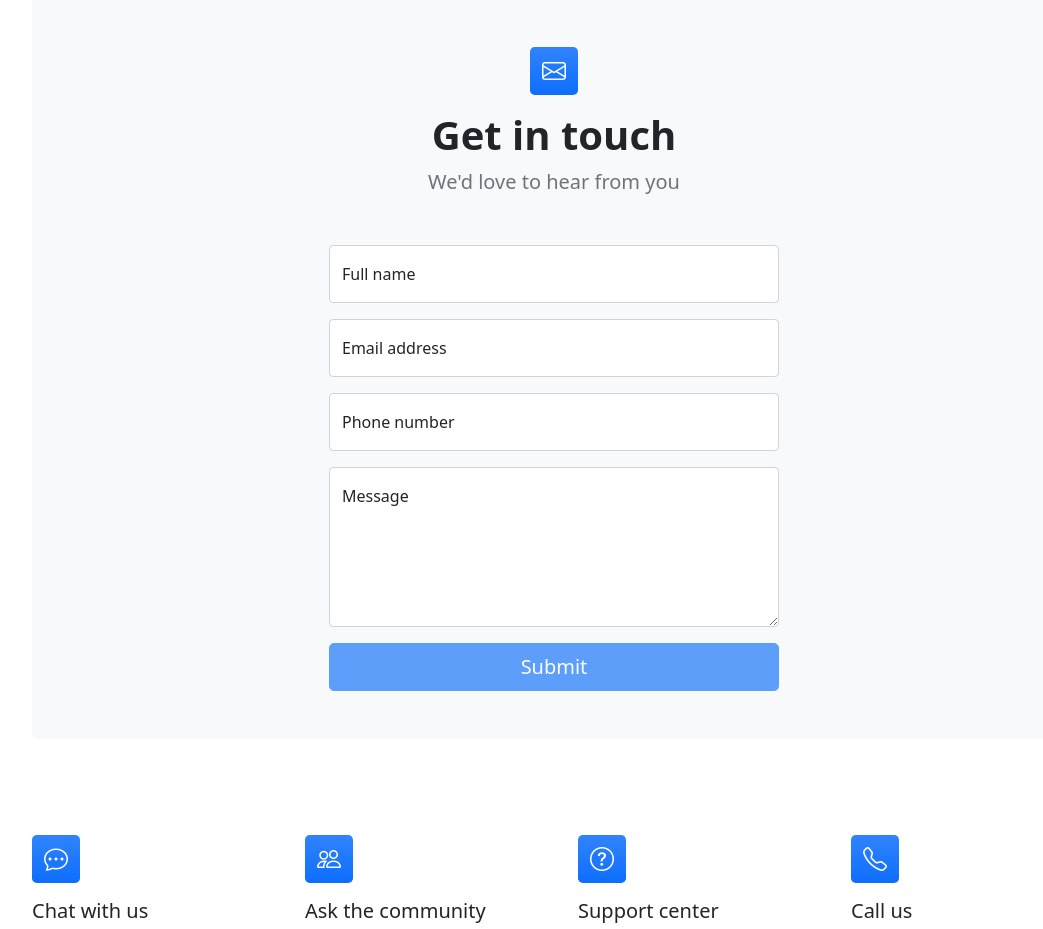
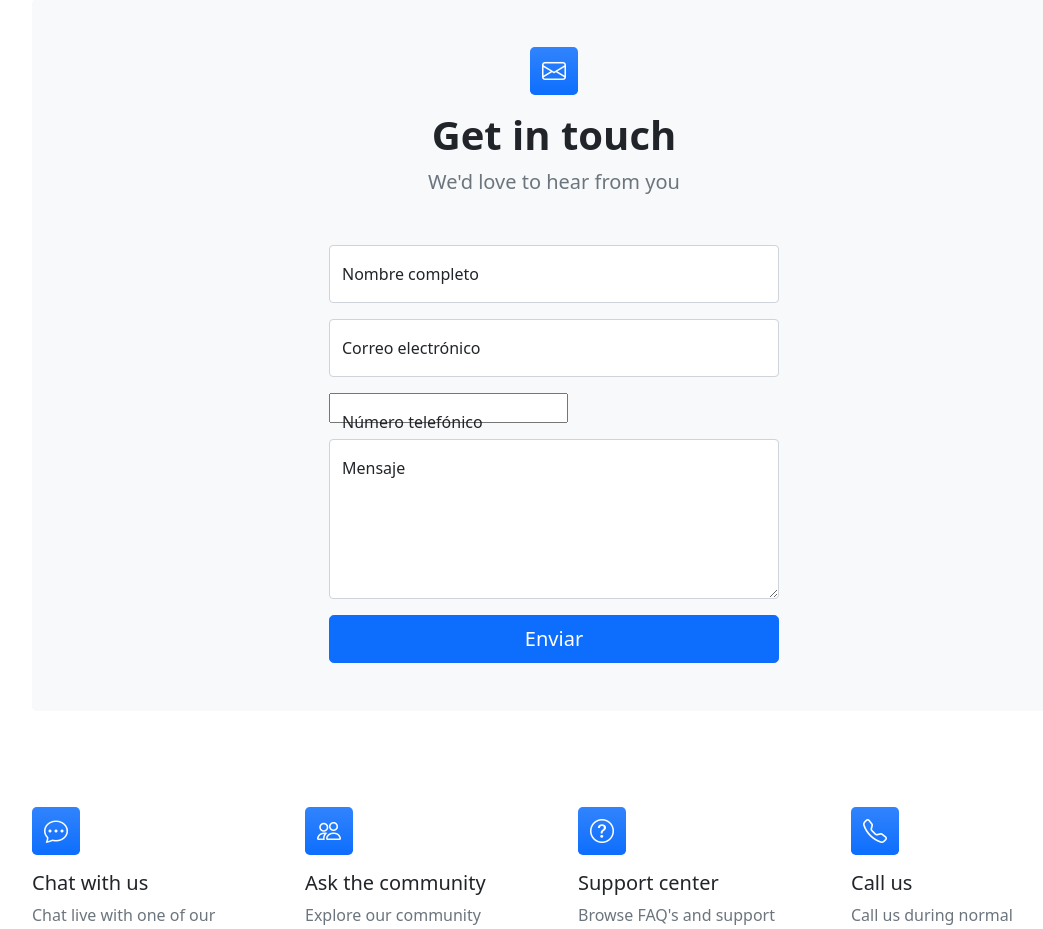
Before and after one commit to Jairgo/Libreria, a Django app: page /contact/ in a window 1280 px wide. Shown: the part 105-1034 px from the top of the page, without its empty margins (86-1129 px from the left). Run offline with Django 3.2, Linux system fonts and the light colour scheme; some libraries are stand-ins or nearby versions.

Commit message:
Contacto funcionando

```diff
--- a/contact/forms.py
+++ b/contact/forms.py
@@ -1,7 +1,8 @@
 from django import forms
+from phonenumber_field.formfields import PhoneNumberField
 
 class ContactForm(forms.Form):
-    name = forms.CharField(label="Nombre", required=True, widget = forms.TextInput(attrs={'class':'form-control', 'placeholder':'Escribe tu nombre'}), min_length=3, max_length = 100)
-    email = forms.EmailField(label="Email", required=True,
-        widget=forms.EmailInput(attrs={'class':'form-control', 'placeholder':'Escribe tu mail'}), min_length=3, max_length = 100)
-    content = forms.CharField(label="Contenido", required=True, widget=forms.Textarea(attrs={'class':'form-control', 'rows': '4', 'placeholder':'Escribre tu mensaje'}), min_length=3, max_length = 100)
+    name = forms.CharField(label="Nombre", required=True, widget = forms.TextInput(attrs={'class':'form-control','id':'name' ,'placeholder':'Ingresa tu nombre...'}), min_length=3, max_length = 100)
+    email = forms.EmailField(label="Email", required=True, widget = forms.EmailInput(attrs={'class':'form-control','id':'email','placeholder':'Escribe tu correo...'}), min_length=3, max_length = 100)
+    phone = PhoneNumberField(label="Phone", required=True, widget = forms.NumberInput(attrs={'class':'form-control','id':'phone','type':'number','placeholder':'(951) 456-7890'}), min_length=3, max_length = 15)
+    content = forms.CharField(label="Contenido", required=True, widget = forms.Textarea(attrs={'class':'form-control', 'rows': '5', 'id':'message','style':'height: 10rem','placeholder':'Escribre tu mensaje'}), min_length=3, max_length = 100)
--- a/contact/templates/contact/contact.html
+++ b/contact/templates/contact/contact.html
@@ -19,32 +19,38 @@
                     <!-- This form is pre-integrated with SB Forms.-->
                     <!-- To make this form functional, sign up at-->
                     <!-- https://startbootstrap.com/solution/contact-forms-->
-                    <!-- to get an API token!-->
-                    <form id="contactForm" data-sb-form-api-token="API_TOKEN">
+                    <!-- to get an API token! -->
+                    <!-- data-sb-form-api-token="API_TOKEN" -->
+                    {% if 'ok' in request.GET %}
+                        <p><b>Mensaje enviado correctamente</b></p>
+                    {% endif %}
+                    <form id="contactForm" action="" method="POST">
+                        {% csrf_token %}
                         <!-- Name input-->
                         <div class="form-floating mb-3">
-                            <input class="form-control" id="name" type="text" placeholder="Enter your name..." data-sb-validations="required" />
-                            <label for="name">Full name</label>
-                            <div class="invalid-feedback" data-sb-feedback="name:required">A name is required.</div>
+                            {{form.name}}
+                            <label for="name">Nombre completo</label>
+                            {{form.name.errors}}
                         </div>
                         <!-- Email address input-->
                         <div class="form-floating mb-3">
-                            <input class="form-control" id="email" type="email" placeholder="name@example.com" data-sb-validations="required,email" />
-                            <label for="email">Email address</label>
-                            <div class="invalid-feedback" data-sb-feedback="email:required">An email is required.</div>
-                            <div class="invalid-feedback" data-sb-feedback="email:email">Email is not valid.</div>
+                            {{form.email}}
+                            <label for="email">Correo electrónico</label>
+                            {{form.email.errors}}
                         </div>
                         <!-- Phone number input-->
                         <div class="form-floating mb-3">
-                            <input class="form-control" id="phone" type="tel" placeholder="(123) 456-7890" data-sb-validations="required" />
-                            <label for="phone">Phone number</label>
-                            <div class="invalid-feedback" data-sb-feedback="phone:required">A phone number is required.</div>
+                            {{form.phone}}
+                            <label for="phone">Número telefónico</label>
+                            {{form.phone.errors}}
                         </div>
                         <!-- Message input-->
                         <div class="form-floating mb-3">
-                            <textarea class="form-control" id="message" type="text" placeholder="Enter your message here..." style="height: 10rem" data-sb-validations="required"></textarea>
-                            <label for="message">Message</label>
-                            <div class="invalid-feedback" data-sb-feedback="message:required">A message is required.</div>
+                            {{form.content}}
+                            <!-- <textarea class="form-control" id="message" type="text" placeholder="Enter your message here..." style="height: 10rem" data-sb-validations="required"></textarea> -->
+                            <label for="message">Mensaje</label>
+                            {{form.content.errors}}
+                            <!-- <div class="invalid-feedback" data-sb-feedback="message:required">A message is required.</div> -->
                         </div>
                         <!-- Submit success message-->
                         <!---->
@@ -64,7 +70,7 @@
                         <!-- an error submitting the form-->
                         <div class="d-none" id="submitErrorMessage"><div class="text-center text-danger mb-3">Error sending message!</div></div>
                         <!-- Submit Button-->
-                        <div class="d-grid"><button class="btn btn-primary btn-lg disabled" id="submitButton" type="submit">Submit</button></div>
+                        <div class="d-grid"><button class="btn btn-primary btn-lg" id="submitButton" type="submit">Enviar</button></div>
                     </form>
                 </div>
             </div>
--- a/contact/views.py
+++ b/contact/views.py
@@ -14,15 +14,24 @@
             name = request.POST.get("name", "")
             content = request.POST.get("content", "")
             email = request.POST.get("email", "")
+            phone = request.POST.get("phone", "")
             link = reverse('contact')
 
-            # Se envía un correo
+            # Se envía un correo al cliente
             subject = "Gracias por contactarnos"
-            message = "Hola {name} , gracias por ponerse en contacto con nosotros"
+            message = "Hola " + name + " gracias por ponerse en contacto con nosotros"
             email_from = settings.EMAIL_HOST_USER
             email_for = [email,]
 
-            send_mail(subject, message, email_from,email_for)
+            send_mail(subject, message, email_from, email_for)
+
+            # Se envía un correo al admin
+            subject = "Contacto mediante sitio web"
+            message = "Nombre: " + name + "\nTeléfono: " + phone + "\nCorreo: " + email + "\n" + content
+            email_from = settings.EMAIL_HOST_USER
+            email_for = [settings.EMAIL_HOST_USER, ]
+
+            send_mail(subject, message, email_from, email_for)
 
             return redirect(link + '?ok')
 
--- a/libreria/settings.py
+++ b/libreria/settings.py
@@ -137,8 +137,8 @@
 # password: admin1234
 
 EMAIL_HOST = "smtp.gmail.com"
-EMAIL_HOST_USER = "xxxxx@gmail.com"
-EMAIL_HOST_PASSWORD = 'xxxxxxxxxx'
+EMAIL_HOST_USER = "pruebascode0@gmail.com"
+EMAIL_HOST_PASSWORD = 'Contrasena1.'
 EMAIL_PORT = 587
 EMAIL_USE_TLS = True
 
```
